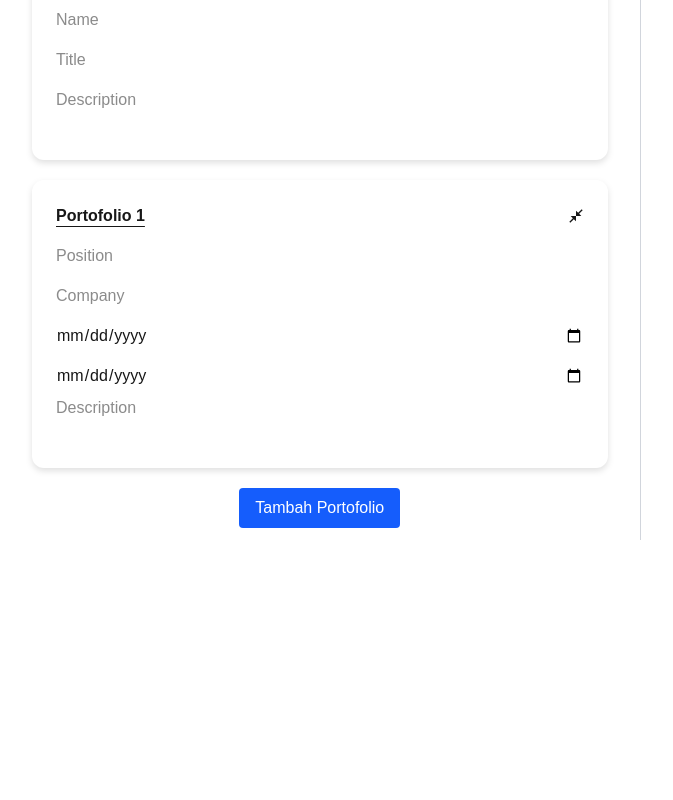
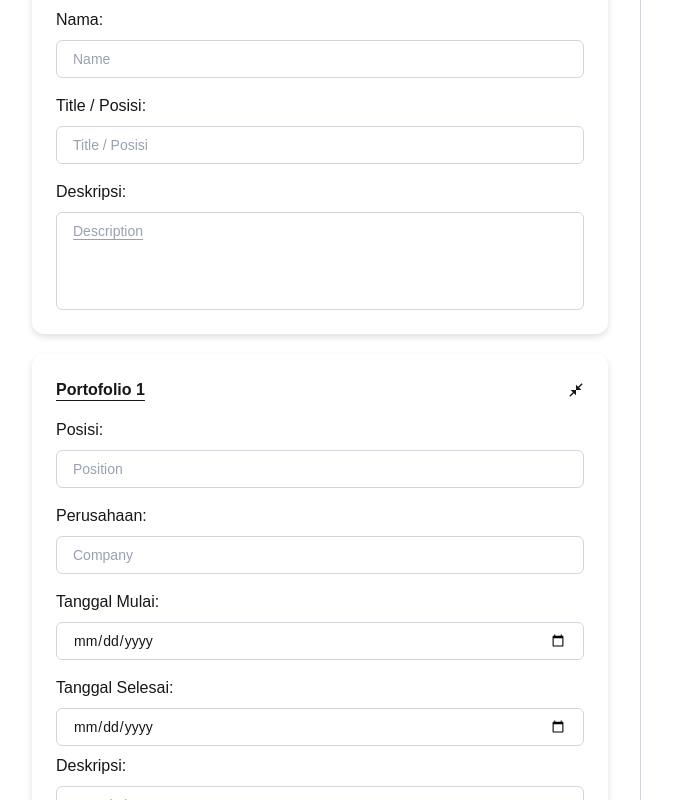
Before and after one commit to kevinromario/ms-fe, a Next.js app: page /edit in a window 1280 px wide. Shown: the part 720-1520 px from the top of the page, without its empty margins (0-673 px from the left). Before the commit the page ends 1280 px from the top, so only its background shows below. Built offline with nearby package versions, Linux system fonts and the light colour scheme.

Commit message:
style: [fe] update input component style

```diff
--- a/src/app/edit/Editor.tsx
+++ b/src/app/edit/Editor.tsx
@@ -7,6 +7,8 @@ import Section from "src/components/Section";
 import UploadBox from "src/components/UploadBox";
 import VStack from "src/components/VStack";
 import { portfolioSchema } from "src/schemas/portfolioSchema";
+import { inputBase, textareaBase } from "src/styles/inputStyles";
+import { textParagraph } from "src/styles/typography";
 import { PortfolioType } from "src/types/portfolioType";
 import { getFormData, saveFormData } from "src/utils/dbUtils";
 import { compressImage } from "src/utils/imageUtils";
@@ -155,16 +157,28 @@ export default function Editor() {
           <Card title="Profile">
             <div className="flex flex-col gap-4">
               <VStack>
-                <input placeholder="Name" {...register("profile.name")} />
+                <span className={textParagraph}>Nama:</span>
+                <input
+                  placeholder="Name"
+                  {...register("profile.name")}
+                  className={inputBase}
+                />
                 {errors.profile?.name && <p>{errors.profile.name.message}</p>}
               </VStack>
               <VStack>
-                <input placeholder="Title" {...register("profile.title")} />
+                <span className={textParagraph}>Title / Posisi:</span>
+                <input
+                  placeholder="Title / Posisi"
+                  {...register("profile.title")}
+                  className={inputBase}
+                />
                 {errors.profile?.title && <p>{errors.profile.title.message}</p>}
               </VStack>
               <VStack>
+                <span className={textParagraph}>Deskripsi:</span>
                 <textarea
-                  className="resize-none"
+                  rows={4}
+                  className={textareaBase}
                   placeholder="Description"
                   {...register("profile.description")}
                 />
@@ -185,7 +199,9 @@ export default function Editor() {
             >
               <div className="flex flex-col gap-4">
                 <VStack>
+                  <span className={textParagraph}>Posisi:</span>
                   <input
+                    className={inputBase}
                     placeholder="Position"
                     {...register(`portfolios.${index}.position`)}
                   />
@@ -194,7 +210,9 @@ export default function Editor() {
                   )}
                 </VStack>
                 <VStack>
+                  <span className={textParagraph}>Perusahaan:</span>
                   <input
+                    className={inputBase}
                     placeholder="Company"
                     {...register(`portfolios.${index}.company`)}
                   />
@@ -203,7 +221,10 @@ export default function Editor() {
                   )}
                 </VStack>
                 <VStack>
+                  <span className={textParagraph}>Tanggal Mulai:</span>
                   <input
+                    className={inputBase}
+                    placeholder="Tanggal Mulai"
                     type="date"
                     {...register(`portfolios.${index}.startDate`)}
                   />
@@ -212,15 +233,20 @@ export default function Editor() {
                   )}
                 </VStack>
                 <VStack>
+                  <span className={textParagraph}>Tanggal Selesai:</span>
                   <input
+                    className={inputBase}
+                    placeholder="Tanggal Selesai"
                     type="date"
                     {...register(`portfolios.${index}.endDate`)}
                   />
                   {errors.portfolios?.[index]?.endDate && (
                     <p>{errors.portfolios?.[index]?.endDate.message}</p>
                   )}
+                  <span className={textParagraph}>Deskripsi:</span>
                   <textarea
-                    className="resize-none"
+                    rows={4}
+                    className={textareaBase}
                     placeholder="Description"
                     {...register(`portfolios.${index}.description`)}
                   />
--- /dev/null
+++ b/src/styles/inputStyles.ts
@@ -0,0 +1,4 @@
+export const inputBase =
+  "w-full rounded-md border border-gray-300 px-4 py-2 text-sm placeholder-gray-400 focus:outline-none focus:ring-1 focus:ring-gray-300 placeholder:underline placeholder:underline-offset-3";
+
+export const textareaBase = "resize-none " + inputBase;
```
